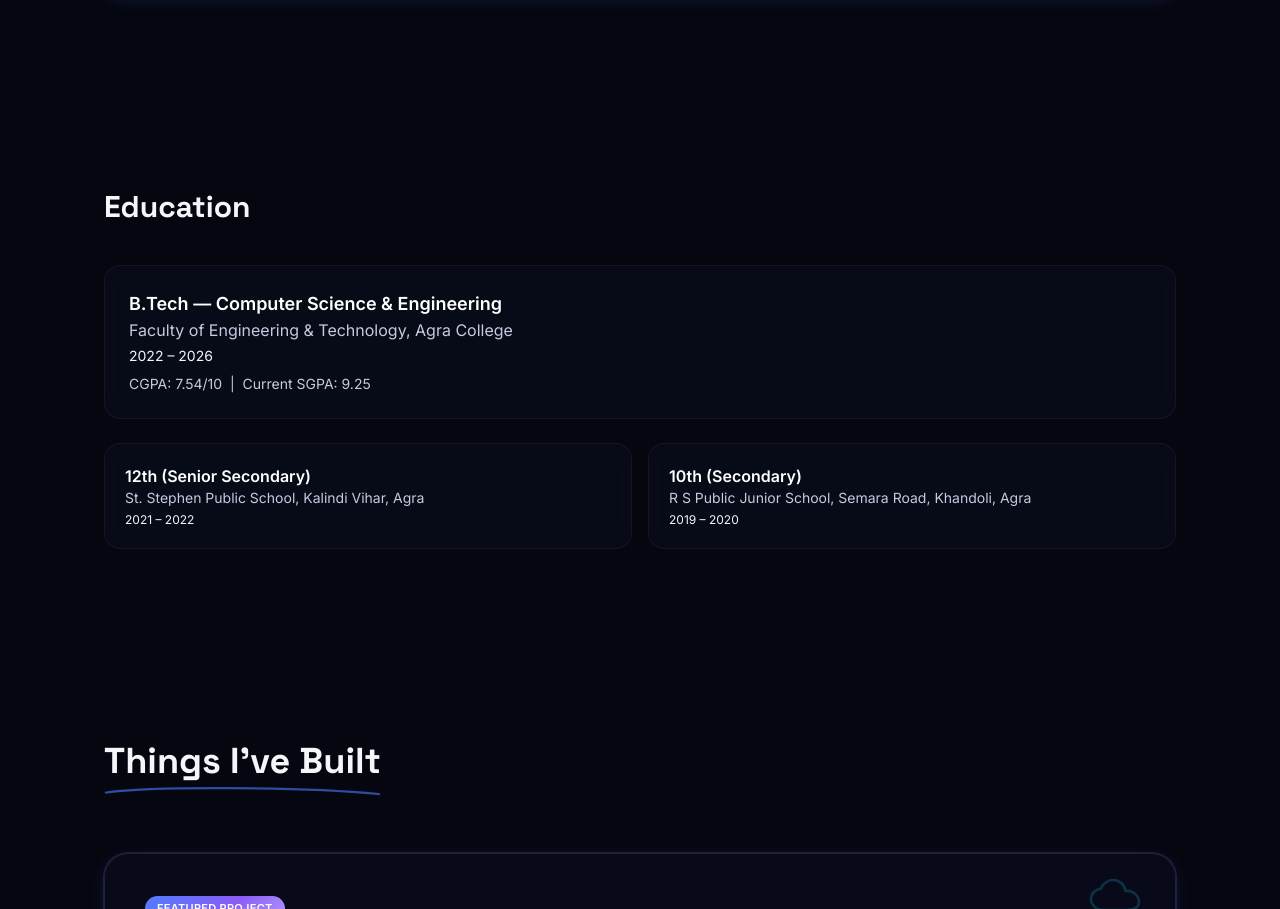
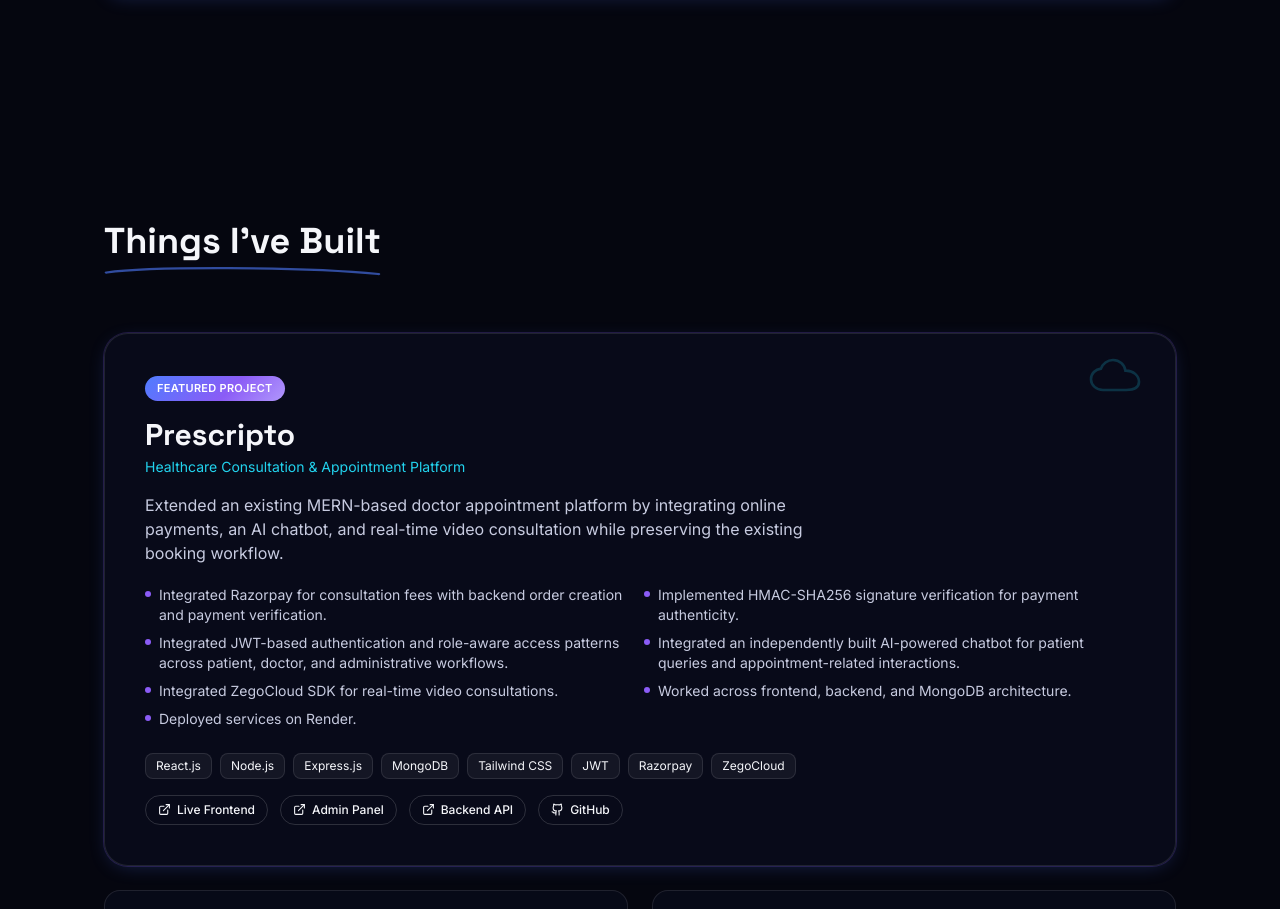
Before and after one commit to shivanisamadhiya/shivani-portfolio, a React (Vite) app: page / in a window 1280 px wide. Shown: the part 3582-4491 px from the top of the page. Built offline with nearby package versions, Linux system fonts and the light colour scheme.

Commit message:
Update App.tsx

```diff
--- a/src/App.tsx
+++ b/src/App.tsx
@@ -5,7 +5,6 @@
 import About from "./components/About";
 import Skills from "./components/Skills";
 import Experience from "./components/Experience";
-import Education from "./components/Education";
 import Projects from "./components/Projects";
 import Certifications from "./components/Certifications";
 import Strengths from "./components/Strengths";
@@ -33,7 +32,6 @@
           <About />
           <Skills />
           <Experience />
-          <Education />
           <Projects />
           <Certifications />
           <Strengths />
```
